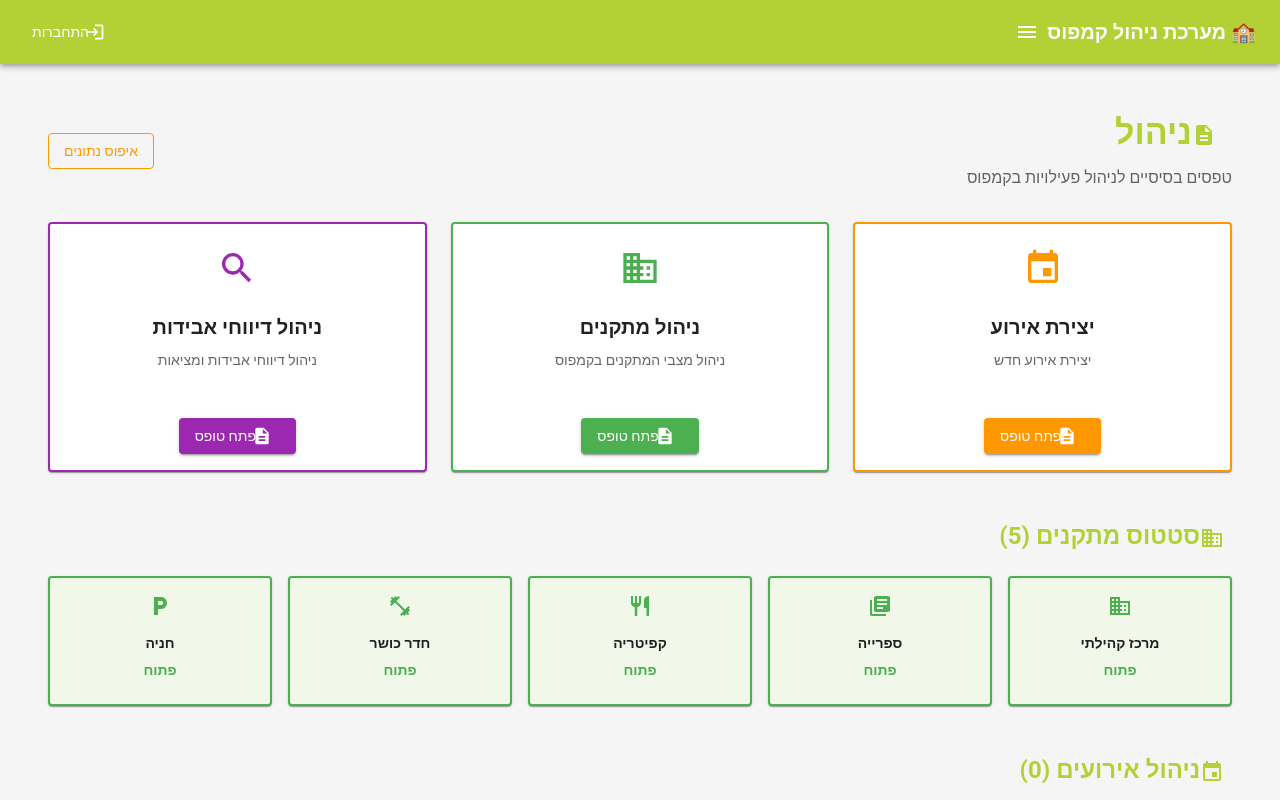
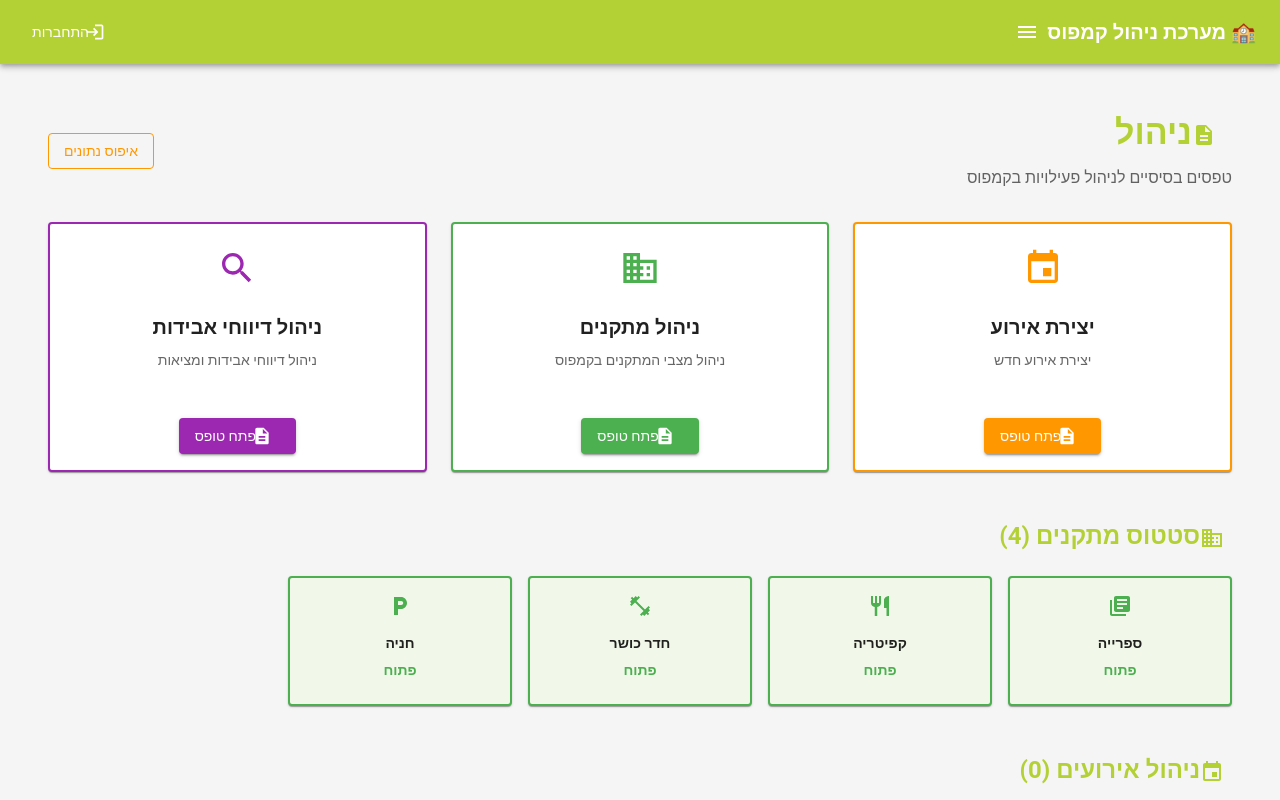
Before and after one commit to GoldR0/seker-kod-roy, a React (Create React App) app in the folder campus-web-react/: page /forms in a window 1280 px wide. Shown: the top 800 px of the page. Built offline with nearby package versions, Linux system fonts and the light colour scheme.

Commit message:
unrelevant code

```diff
--- a/campus-web-react/src/components/CommunityPage.tsx
+++ b/campus-web-react/src/components/CommunityPage.tsx
@@ -51,6 +51,8 @@ const CommunityPage: React.FC<CommunityPageProps> = ({ currentUser }) => {
     location: ''
   });
   const [notification, setNotification] = useState<{ message: string; type: 'success' | 'error' } | null>(null);
+
+
 
   // Inquiry form handlers
   const handleInquiryInputChange = (field: string, value: any) => {
--- a/campus-web-react/src/components/dashboard/FacilitiesCard.tsx
+++ b/campus-web-react/src/components/dashboard/FacilitiesCard.tsx
@@ -21,7 +21,7 @@ interface FacilitiesCardProps {
 interface ManagedFacility {
   id: string;
   name: string;
-  type: 'community' | 'library' | 'cafeteria' | 'gym' | 'parking';
+  type: 'library' | 'cafeteria' | 'gym' | 'parking';
   status: 'open' | 'closed';
   lastUpdated: string;
 }
@@ -81,7 +81,6 @@ const FacilitiesCard: React.FC<FacilitiesCardProps> = ({ customColors }) => {
     // First check if we have a managed facility with type
     if (facilityType) {
       switch (facilityType) {
-        case 'community': return <BusinessIcon sx={{ fontSize: 24, color: customColors.primary }} />;
         case 'library': return <LibraryIcon sx={{ fontSize: 24, color: customColors.primary }} />;
         case 'cafeteria': return <CafeteriaIcon sx={{ fontSize: 24, color: customColors.primary }} />;
         case 'gym': return <GymIcon sx={{ fontSize: 24, color: customColors.primary }} />;
@@ -100,8 +99,6 @@ const FacilitiesCard: React.FC<FacilitiesCardProps> = ({ customColors }) => {
         return <GymIcon sx={{ fontSize: 24, color: customColors.primary }} />;
       case 'חניה':
         return <ParkingIcon sx={{ fontSize: 24, color: customColors.primary }} />;
-      case 'מרכז קהילתי':
-        return <BusinessIcon sx={{ fontSize: 24, color: customColors.primary }} />;
       default:
         return <LocationIcon sx={{ fontSize: 24, color: customColors.primary }} />;
     }
--- a/campus-web-react/src/pages/FormsPage.tsx
+++ b/campus-web-react/src/pages/FormsPage.tsx
@@ -64,7 +64,7 @@ interface Event {
 interface Facility {
   id: string;
   name: string;
-  type: 'community' | 'library' | 'cafeteria' | 'gym' | 'parking';
+  type: 'library' | 'cafeteria' | 'gym' | 'parking';
   status: 'open' | 'closed';
   lastUpdated: string;
 }
@@ -115,6 +115,7 @@ const FormsPage: React.FC<FormsPageProps> = ({ currentUser }) => {
 
   // Load events and facilities from localStorage on component mount
   useEffect(() => {
+
     const loadEventsFromLocalStorage = () => {
       try {
         const savedEvents = localStorage.getItem('campus-events-data');
@@ -140,11 +141,19 @@ const FormsPage: React.FC<FormsPageProps> = ({ currentUser }) => {
         const savedFacilities = localStorage.getItem('campus-facilities-data');
         if (savedFacilities) {
           const parsedFacilities = JSON.parse(savedFacilities);
-          setFacilities(parsedFacilities);
+          // Remove community center if it exists
+          const filteredFacilities = parsedFacilities.filter((facility: any) =>
+            facility.id !== 'community-1' && facility.name !== 'מרכז קהילתי' && facility.type !== 'community'
+          );
+          setFacilities(filteredFacilities);
+
+          // Save the filtered data back to localStorage
+          if (filteredFacilities.length !== parsedFacilities.length) {
+            localStorage.setItem('campus-facilities-data', JSON.stringify(filteredFacilities));
+          }
         } else {
           // Initialize with default facilities - always create fresh data
           const defaultFacilities: Facility[] = [
-            { id: 'community-1', name: 'מרכז קהילתי', type: 'community', status: 'open', lastUpdated: new Date().toLocaleString('he-IL') },
             { id: 'library-1', name: 'ספרייה', type: 'library', status: 'open', lastUpdated: new Date().toLocaleString('he-IL') },
             { id: 'cafeteria-1', name: 'קפיטריה', type: 'cafeteria', status: 'open', lastUpdated: new Date().toLocaleString('he-IL') },
             { id: 'gym-1', name: 'חדר כושר', type: 'gym', status: 'open', lastUpdated: new Date().toLocaleString('he-IL') },
@@ -159,10 +168,10 @@ const FormsPage: React.FC<FormsPageProps> = ({ currentUser }) => {
         if (currentFacilities) {
           try {
             const parsed = JSON.parse(currentFacilities);
+
             if (!Array.isArray(parsed) || parsed.length === 0) {
               // Reset if data is corrupted
               const defaultFacilities: Facility[] = [
-                { id: 'community-1', name: 'מרכז קהילתי', type: 'community', status: 'open', lastUpdated: new Date().toLocaleString('he-IL') },
                 { id: 'library-1', name: 'ספרייה', type: 'library', status: 'open', lastUpdated: new Date().toLocaleString('he-IL') },
                 { id: 'cafeteria-1', name: 'קפיטריה', type: 'cafeteria', status: 'open', lastUpdated: new Date().toLocaleString('he-IL') },
                 { id: 'gym-1', name: 'חדר כושר', type: 'gym', status: 'open', lastUpdated: new Date().toLocaleString('he-IL') },
@@ -174,7 +183,6 @@ const FormsPage: React.FC<FormsPageProps> = ({ currentUser }) => {
           } catch (error) {
             console.error('Corrupted facilities data, resetting...', error);
             const defaultFacilities: Facility[] = [
-              { id: 'community-1', name: 'מרכז קהילתי', type: 'community', status: 'open', lastUpdated: new Date().toLocaleString('he-IL') },
               { id: 'library-1', name: 'ספרייה', type: 'library', status: 'open', lastUpdated: new Date().toLocaleString('he-IL') },
               { id: 'cafeteria-1', name: 'קפיטריה', type: 'cafeteria', status: 'open', lastUpdated: new Date().toLocaleString('he-IL') },
               { id: 'gym-1', name: 'חדר כושר', type: 'gym', status: 'open', lastUpdated: new Date().toLocaleString('he-IL') },
@@ -326,7 +334,6 @@ const FormsPage: React.FC<FormsPageProps> = ({ currentUser }) => {
 
   const getFacilityIcon = (type: string) => {
     switch (type) {
-      case 'community': return <BusinessIcon />;
       case 'library': return <LibraryIcon />;
       case 'cafeteria': return <RestaurantIcon />;
       case 'gym': return <GymIcon />;
@@ -390,6 +397,8 @@ const FormsPage: React.FC<FormsPageProps> = ({ currentUser }) => {
     localStorage.removeItem('campus-facilities-data');
     localStorage.removeItem('campus-lost-found-data');
 
+
+
     // Reset state
     setEvents([]);
     setEventCounter(1);
@@ -397,7 +406,6 @@ const FormsPage: React.FC<FormsPageProps> = ({ currentUser }) => {
 
     // Reinitialize with default data
     const defaultFacilities: Facility[] = [
-      { id: 'community-1', name: 'מרכז קהילתי', type: 'community', status: 'open', lastUpdated: new Date().toLocaleString('he-IL') },
       { id: 'library-1', name: 'ספרייה', type: 'library', status: 'open', lastUpdated: new Date().toLocaleString('he-IL') },
       { id: 'cafeteria-1', name: 'קפיטריה', type: 'cafeteria', status: 'open', lastUpdated: new Date().toLocaleString('he-IL') },
       { id: 'gym-1', name: 'חדר כושר', type: 'gym', status: 'open', lastUpdated: new Date().toLocaleString('he-IL') },
```
